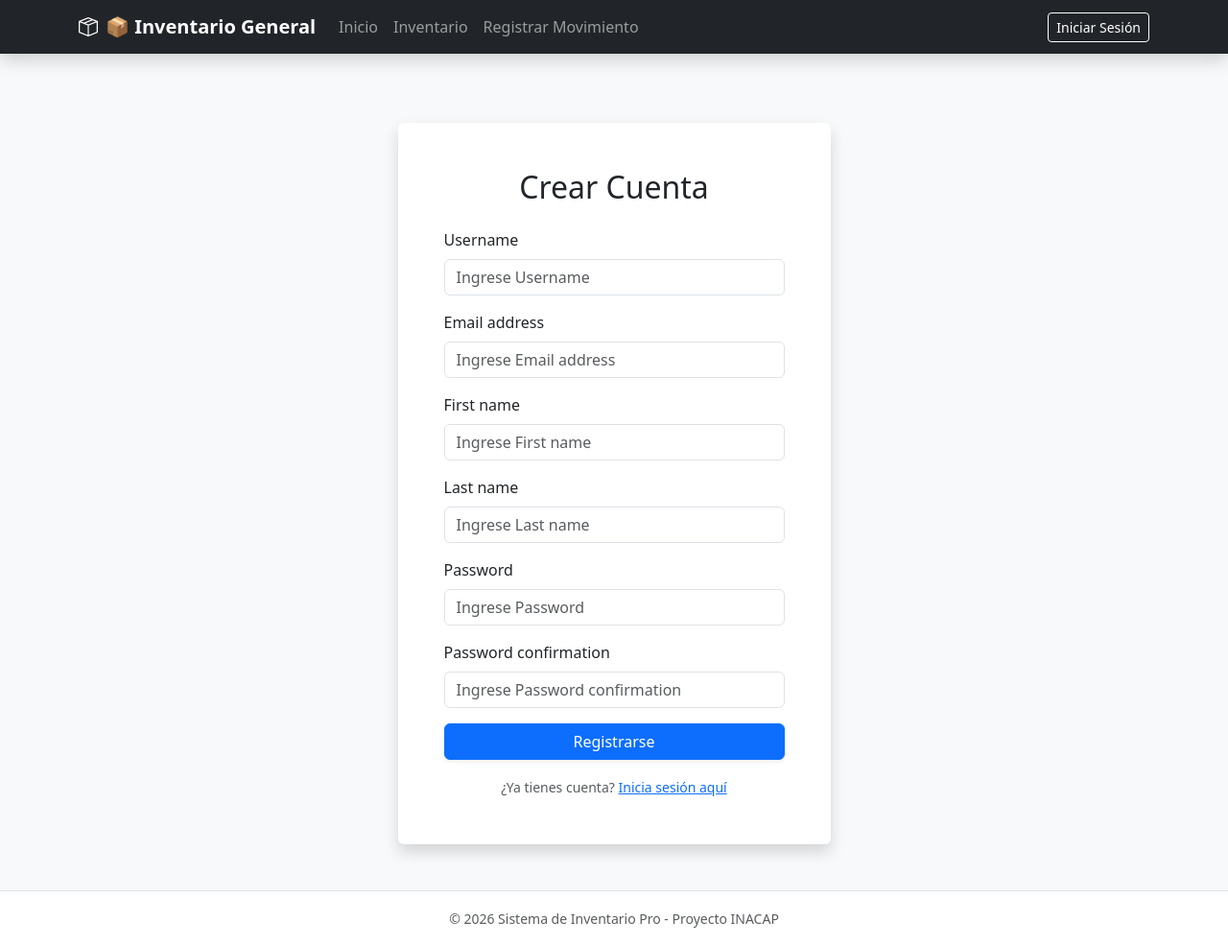
After one commit to Alan-157/sistema-inventario-general, a Django app: page /usuarios/registrar/ in a window 1280 px wide. The commit adds this page. Shown: the whole page at 96% size. Run offline with Django 5.2, Linux system fonts and the light colour scheme.

Commit message:
registro sesion, rol cliente

```diff
--- a/inventario/urls.py
+++ b/inventario/urls.py
@@ -10,4 +10,7 @@ urlpatterns = [
     path('editar/<int:pk>/', views.editar_producto, name='editar_producto'),
     path('desactivar/<int:pk>/', views.desactivar_producto, name='desactivar_producto'),
     path('exportar/excel/', views.exportar_excel, name='exportar_excel'),
+    path('editar/<int:pk>/', views.editar_producto, name='editar_producto'),
+    path('desactivar/<int:pk>/', views.desactivar_producto, name='desactivar_producto'),
+    path('catalogo/', views.catalogo_cliente, name='catalogo_cliente'),
 ]
--- a/templates/base.html
+++ b/templates/base.html
@@ -3,9 +3,19 @@
 <head>
     <meta charset="UTF-8">
     <meta name="viewport" content="width=device-width, initial-scale=1.0">
-    <title>Sistema de Inventario Pro</title>
+    <title>Sistema de Inventario Pro - INACAP</title>
     <link href="https://cdn.jsdelivr.net/npm/bootstrap@5.3.0/dist/css/bootstrap.min.css" rel="stylesheet">
     <link rel="stylesheet" href="https://cdn.jsdelivr.net/npm/bootstrap-icons@1.11.1/font/bootstrap-icons.css">
+
+    <style>
+        .navbar-dark .navbar-nav .nav-link.active {
+            color: #ffc107 !important;
+            font-weight: bold;
+        }
+        .main-container {
+            min-height: 80vh;
+        }
+    </style>
 </head>
 <body class="bg-light">
 
@@ -25,11 +35,14 @@
                         <a class="nav-link {% if request.resolver_match.url_name == 'dashboard' %}active{% endif %}" href="{% url 'dashboard' %}">Inicio</a>
                     </li>
 
+                    {% if user.rol == 'CLIENTE' %}
+                        <li class="nav-item">
+                            <a class="nav-link {% if request.resolver_match.url_name == 'catalogo_cliente' %}active{% endif %}" href="{% url 'catalogo_cliente' %}">Ver Catálogo</a>
+                        </li>
+                    {% else %}
                         <li class="nav-item">
                             <a class="nav-link {% if request.resolver_match.url_name == 'lista_productos' %}active{% endif %}" href="{% url 'lista_productos' %}">Inventario</a>
                         </li>
-
-                    {% if user.rol != 'CLIENTE' %}
                         <li class="nav-item">
                             <a class="nav-link {% if request.resolver_match.url_name == 'registrar_movimiento' %}active{% endif %}" href="{% url 'registrar_movimiento' %}">Registrar Movimiento</a>
                         </li>
@@ -45,23 +58,31 @@
                 </ul>
 
                 <div class="d-flex align-items-center">
-                    <span class="navbar-text text-white me-3">
+                    {% if user.is_authenticated %}
+                        <span class="navbar-text text-white me-3 d-none d-lg-inline">
                             <i class="bi bi-person-circle"></i> {{ user.username }}
                             <span class="badge bg-secondary ms-1">{{ user.get_rol_display }}</span>
                         </span>
-                    <form action="{% url 'logout' %}" method="post" style="display: inline;">
+                        <form action="{% url 'logout' %}" method="post" class="d-inline">
                             {% csrf_token %}
-                        <button type="submit" class="btn btn-outline-danger btn-sm">Cerrar Sesión</button>
+                            <button type="submit" class="btn btn-outline-danger btn-sm">
+                                <i class="bi bi-box-arrow-right"></i> Salir
+                            </button>
                         </form>
+                    {% else %}
+                        <a href="{% url 'login' %}" class="btn btn-outline-primary btn-sm text-white border-white">Iniciar Sesión</a>
+                    {% endif %}
                 </div>
             </div>
         </div>
     </nav>
 
-    <div class="container">
+    <div class="container main-container">
         {% if messages %}
             {% for message in messages %}
-                <div class="alert alert-{{ message.tags }} alert-dismissible fade show" role="alert">
+                <div class="alert alert-{{ message.tags }} alert-dismissible fade show shadow-sm" role="alert">
+                    {% if message.tags == 'success' %}<i class="bi bi-check-circle-fill me-2"></i>{% endif %}
+                    {% if message.tags == 'error' %}<i class="bi bi-exclamation-triangle-fill me-2"></i>{% endif %}
                     {{ message }}
                     <button type="button" class="btn-close" data-bs-dismiss="alert" aria-label="Close"></button>
                 </div>
@@ -72,6 +93,12 @@
         {% endblock %}
     </div>
 
+    <footer class="bg-white border-top mt-5 py-3 text-center text-muted">
+        <div class="container">
+            <small>&copy; 2026 Sistema de Inventario Pro - Proyecto INACAP</small>
+        </div>
+    </footer>
+
     <script src="https://cdn.jsdelivr.net/npm/bootstrap@5.3.0/dist/js/bootstrap.bundle.min.js"></script>
 </body>
 </html>
--- a/templates/registration/login.html
+++ b/templates/registration/login.html
@@ -26,6 +26,10 @@
                     <div class="d-grid gap-2 mt-4">
                         <button type="submit" class="btn btn-primary btn-lg">Entrar</button>
                     </div>
+                    <hr>
+<div class="text-center">
+    <p class="mb-0 text-muted">¿No tienes una cuenta? <a href="{% url 'registrar' %}" class="fw-bold">Regístrate aquí</a></p>
+</div>
                 </form>
             </div>
         </div>
--- /dev/null
+++ b/templates/registration/registrar.html
@@ -0,0 +1,30 @@
+{% extends 'base.html' %}
+
+{% block content %}
+<div class="row justify-content-center">
+    <div class="col-md-5">
+        <div class="card shadow border-0 mt-5">
+            <div class="card-body p-5">
+                <h2 class="text-center mb-4 font-weight-bold">Crear Cuenta</h2>
+                <form method="post">
+                    {% csrf_token %}
+                    {% for field in form %}
+                        <div class="mb-3">
+                            <label class="form-label">{{ field.label }}</label>
+                            {{ field.errors }}
+                            <input type="{{ field.field.widget.input_type }}"
+                                name="{{ field.name }}"
+                                class="form-control"
+                                placeholder="Ingrese {{ field.label }}">
+                        </div>
+                    {% endfor %}
+                    <button type="submit" class="btn btn-primary w-100 shadow-sm mb-3">Registrarse</button>
+                    <div class="text-center">
+                        <small class="text-muted">¿Ya tienes cuenta? <a href="{% url 'login' %}">Inicia sesión aquí</a></small>
+                    </div>
+                </form>
+            </div>
+        </div>
+    </div>
+</div>
+{% endblock %}
--- /dev/null
+++ b/usuarios/forms.py
@@ -0,0 +1,8 @@
+from django import forms
+from django.contrib.auth.forms import UserCreationForm
+from .models import Usuario
+
+class RegistroUsuarioForm(UserCreationForm):
+    class Meta:
+        model = Usuario
+        fields = ['username', 'email', 'first_name', 'last_name']
--- a/usuarios/urls.py
+++ b/usuarios/urls.py
@@ -2,6 +2,7 @@ from django.urls import path
 from . import views
 
 urlpatterns = [
+    path('registrar/', views.registrar_usuario, name='registrar'),
     path('gestion/', views.gestion_usuarios, name='gestion_usuarios'),
     path('cambiar-rol/<int:user_id>/', views.cambiar_rol, name='cambiar_rol'),
 ]
--- a/usuarios/views.py
+++ b/usuarios/views.py
@@ -1,45 +1,22 @@
-from django.shortcuts import render
-
 from django.shortcuts import render, redirect, get_object_or_404
 from django.contrib.auth.decorators import login_required, user_passes_test
 from .models import Usuario
 from django.contrib import messages
 from django.core.exceptions import PermissionDenied
-
-"""def es_admin_o_super(user):
-
-    "Permite acceso si el usuario es SUPERUSUARIO o ADMIN.
-    El Superusuario siempre tiene permiso total (is_superuser)."
-
-    if user.is_active and (user.rol in ['ADMIN', 'SUPERUSUARIO'] or user.is_superuser):
-        return True
-    raise PermissionDenied
-    """
-
-def solo_admin_o_super(user):
-    # El Admin y Super pueden gestionar casi todo
-    if user.rol in ['ADMIN', 'SUPERUSUARIO'] or user.is_superuser:
-        return True
-    raise PermissionDenied
-
-def solo_superusuario(user):
-    # Solo el Super puede ver configuraciones críticas
-    if user.rol == 'SUPERUSUARIO' or user.is_superuser:
-        return True
-    raise PermissionDenied
+from .forms import RegistroUsuarioForm
 
 def es_admin_o_super(user):
-    return user.is_active and (user.rol in ['ADMIN', 'SUPERUSUARIO'] or user.is_superuser)
+    return user.is_authenticated and (user.rol in ['ADMIN', 'SUPERUSUARIO'] or user.is_superuser)
 
 @login_required
 @user_passes_test(es_admin_o_super)
 def gestion_usuarios(request):
-    # LÓGICA DE SCOPING (Clase 5):
-    # Si es ADMIN, filtramos para que NO vea a los SUPERUSUARIOS
+    # Cambio: usamos request.user en lugar de user
     if request.user.rol == 'ADMIN':
+        # El Admin no ve a los Superusuarios (Scoping - U2 Clase 5)
         usuarios = Usuario.objects.exclude(rol='SUPERUSUARIO').exclude(is_superuser=True)
     else:
-        # Si es SUPERUSUARIO, ve a todo el mundo
+        # El Superusuario ve a todo el mundo
         usuarios = Usuario.objects.all()
 
     return render(request, 'usuarios/gestion_usuarios.html', {'usuarios': usuarios})
@@ -49,15 +26,28 @@ def gestion_usuarios(request):
 def cambiar_rol(request, user_id):
     usuario_a_editar = get_object_or_404(Usuario, id=user_id)
 
-    # Seguridad extra: Un ADMIN no puede cambiarle el rol a un SUPERUSUARIO
+    # Seguridad: Admin no puede editar a un Super (U2 Clase 8)
     if usuario_a_editar.rol == 'SUPERUSUARIO' and request.user.rol == 'ADMIN':
-        raise PermissionDenied("No tienes permisos para modificar a un Superusuario.")
+        messages.error(request, "No tienes permiso para modificar a un Superusuario.")
+        return redirect('gestion_usuarios')
 
     if request.method == 'POST':
         nuevo_rol = request.POST.get('rol')
         usuario_a_editar.rol = nuevo_rol
         usuario_a_editar.save()
-        messages.success(request, f"Rol de {usuario_a_editar.username} actualizado a {nuevo_rol}")
-        return redirect('gestion_usuarios')
+        messages.success(request, f"El rol de {usuario_a_editar.username} ha sido actualizado.")
 
     return redirect('gestion_usuarios')
+
+def registrar_usuario(request):
+    if request.method == 'POST':
+        form = RegistroUsuarioForm(request.POST)
+        if form.is_valid():
+            user = form.save(commit=False)
+            user.rol = 'CLIENTE'  # Asignación automática de rol
+            user.save()
+            messages.success(request, f"Cuenta creada para {user.username}. Ya puedes iniciar sesión.")
+            return redirect('login')
+    else:
+        form = RegistroUsuarioForm()
+    return render(request, 'registration/registrar.html', {'form': form})
```
Also changed, not shown: inventario/forms.py (+14 -19 lines), inventario/views.py (+33 -0 lines), templates/inventario/catalogo.html (added, +41 -0 lines). Lines whose indentation alone changed are shown as unchanged.
